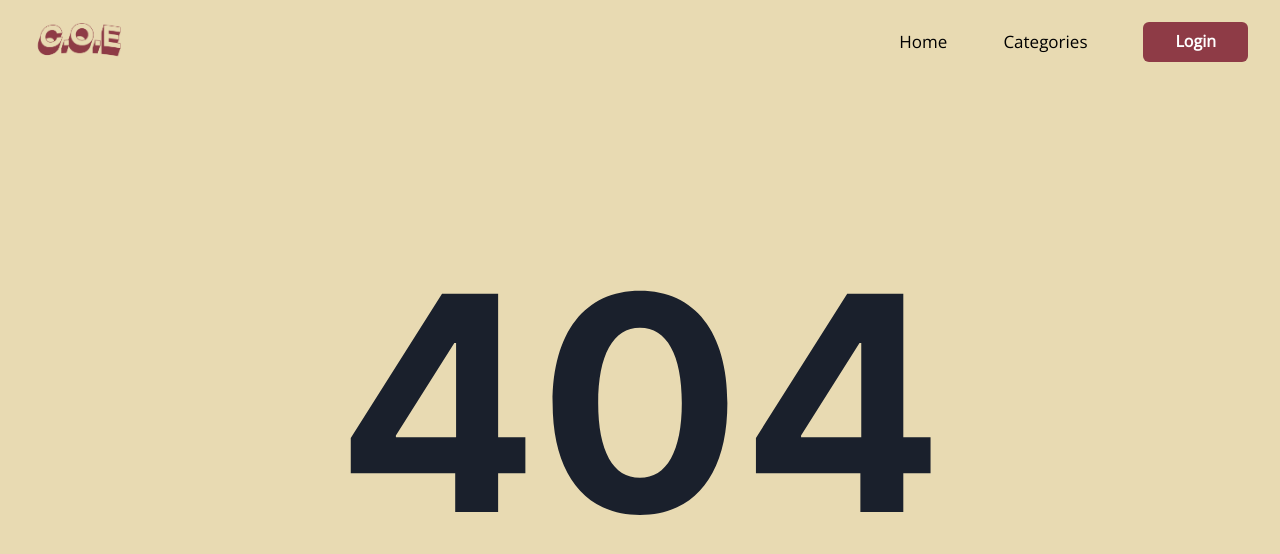
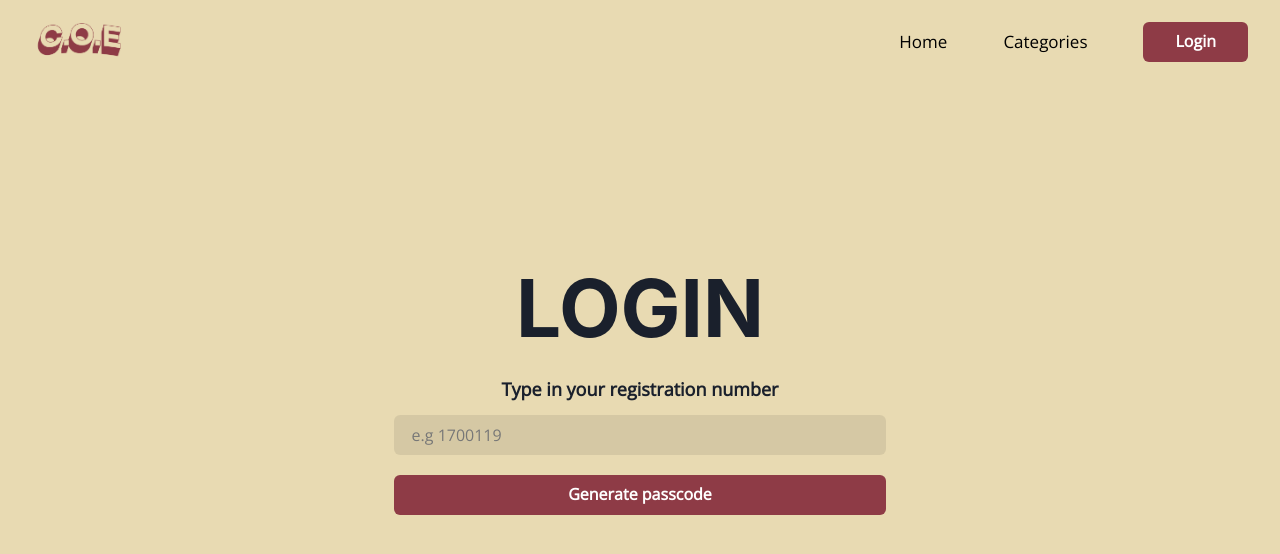
Before and after one commit to damiisdandy/lmu-voting, a Next.js app: page /login in a window 1280 px wide. Before the commit this address had no page. Shown: the top 554 px of the page. Built offline with nearby package versions, Linux system fonts and the light colour scheme; a web font is replaced by a local one.

Commit message:
added login page

```diff
--- a/components/Layout/index.tsx
+++ b/components/Layout/index.tsx
@@ -1,4 +1,4 @@
-import { FC, ReactNode } from "react";
+import { FC, ReactNode, useEffect } from "react";
 import Navbar from "./Navbar";
 import { Box, BoxProps, Center, Text, VStack } from "@chakra-ui/react";
 import { useGlobalContext } from "../../context";
@@ -7,6 +7,7 @@ import { useRouter } from "next/router";
 import logo from "../../assets/images/logo-full.png";
 import Link from "next/link";
 import Image from "next/image";
+import Button from "../Button";
 
 const MotionBox = motion<MotionProps & BoxProps>(Box);
 
@@ -33,6 +34,12 @@ const Layout: FC<LayoutProps> = ({ children }) => {
       type: "TOGGLE_SIDEBAR",
     });
   };
+
+  useEffect(() => {
+    dispatch({
+      type: "CLOSE_SIDEBAR",
+    });
+  }, [pathname, dispatch]);
   return (
     <>
       <Navbar links={LINKS} toggleSidebar={toggleSidebar} />
@@ -47,6 +54,16 @@ const Layout: FC<LayoutProps> = ({ children }) => {
         top="0"
         zIndex="40"
       >
+        <Button
+          onClick={() => push("/login")}
+          size="sm"
+          isLight
+          w="calc(100% - 20px)"
+          position="absolute"
+          bottom="10px"
+        >
+          Login
+        </Button>
         <Box h="8" w="28" position="absolute" top="4" left="4">
           <Image
             src={logo}
--- a/context/reducer.ts
+++ b/context/reducer.ts
@@ -2,6 +2,8 @@ const reducer: ReducerType = (state, action) => {
   switch (action.type) {
     case "TOGGLE_SIDEBAR":
       return { ...state, isSidebarOpen: !state.isSidebarOpen };
+    case "CLOSE_SIDEBAR":
+      return { ...state, isSidebarOpen: false };
     default:
       return { ...state };
   }
--- a/declaration.d.ts
+++ b/declaration.d.ts
@@ -4,7 +4,7 @@ interface GlobalState {
 }
 
 interface Action {
-  type: "TOGGLE_SIDEBAR" | "SET_IS_AUTH";
+  type: "TOGGLE_SIDEBAR" | "SET_IS_AUTH" | "CLOSE_SIDEBAR";
   payload?: any;
 }
 
--- a/package.json
+++ b/package.json
@@ -23,7 +23,7 @@
     "next": "12.1.6",
     "react": "18.1.0",
     "react-dom": "18.1.0",
-    "react-hook-form": "^7.0.0",
+    "react-hook-form": "^7.31.2",
     "react-icons": "^4.3.1"
   },
   "devDependencies": {
--- a/pages/404.tsx
+++ b/pages/404.tsx
@@ -3,7 +3,7 @@ import Page from "../components/Page";
 
 const FourZeroFour = () => {
   return (
-    <Page description="">
+    <Page description="Home page">
       <Center minH="80vh">
         <Heading fontSize={{ base: "100px", md: "200px", lg: "300px" }}>
           404
--- /dev/null
+++ b/pages/login.tsx
@@ -0,0 +1,113 @@
+import {
+  VStack,
+  Box,
+  Heading,
+  Text,
+  Input,
+  BoxProps,
+  chakra,
+} from "@chakra-ui/react";
+import { AnimatePresence, motion, MotionProps } from "framer-motion";
+import { useRouter } from "next/router";
+import { useState } from "react";
+import { FieldValues, useForm, UseFormRegister } from "react-hook-form";
+import Button from "../components/Button";
+import Page from "../components/Page";
+
+const MotionBox = motion<MotionProps & BoxProps>(Box);
+
+interface LoginFormProps {
+  withPasscode?: boolean;
+  register: UseFormRegister<FieldValues>;
+}
+
+const LoginForm = ({ withPasscode, register }: LoginFormProps) => {
+  return (
+    <MotionBox
+      p="3"
+      key={withPasscode + ""}
+      initial={{ y: "50%", opacity: "0" }}
+      animate={{ y: "0%", opacity: "1" }}
+      exit={{ y: withPasscode ? "50%" : "-50%", opacity: "0" }}
+    >
+      <Text
+        fontWeight="semibold"
+        fontSize={{ base: "15px", md: "18px" }}
+        textAlign="center"
+        mb="3"
+      >
+        {withPasscode
+          ? "Check your webmail for your passcode"
+          : " Type in your registration number"}
+      </Text>
+      <VStack w={{ base: "90%", md: "80%" }} m="0 auto" gap="3">
+        <Input
+          {...register(withPasscode ? "passcode" : "email")}
+          _focus={{
+            borderColor: "brand.100",
+          }}
+          sx={{
+            "&::placeholder, &:-ms-input-placeholder, &::-ms-input-placeholder":
+              { color: "#777" },
+          }}
+          bgColor="blackAlpha.200"
+          _hover={{
+            bgColor: "blackAlpha.100",
+          }}
+          required
+          w="100%"
+          variant="filled"
+          placeholder={withPasscode ? "passcode goes here..." : "e.g 1700119"}
+        />
+        <Button type="submit" w="100%">
+          {withPasscode ? "Login" : "Generate passcode"}
+        </Button>
+      </VStack>
+    </MotionBox>
+  );
+};
+
+const Login = () => {
+  const [hasPasscode, setHasPasscode] = useState<boolean>(false);
+  const { handleSubmit, register } = useForm();
+  const { push } = useRouter();
+
+  const login = async (data: any) => {
+    console.log(data);
+    if (hasPasscode) {
+      setHasPasscode(false);
+      push("/");
+    } else {
+      setHasPasscode(true);
+    }
+  };
+  return (
+    <Page description="Login page">
+      <VStack
+        w="100%"
+        h="80vh"
+        gap={{ base: "3", md: "5" }}
+        justify="center"
+        align="center"
+      >
+        <Heading
+          lineHeight="70%"
+          textAlign="center"
+          fontSize={{ base: "60px", md: "80px" }}
+        >
+          LOGIN
+        </Heading>
+        <chakra.form
+          w={{ base: "100%", md: "60%", xl: "50%" }}
+          onSubmit={handleSubmit(login)}
+        >
+          <AnimatePresence>
+            <LoginForm register={register} withPasscode={hasPasscode} />
+          </AnimatePresence>
+        </chakra.form>
+      </VStack>
+    </Page>
+  );
+};
+
+export default Login;
```
Also changed, not shown: assets/images/logo-border.png (added), 1 other file (tests, documents, lock files or other folders).
